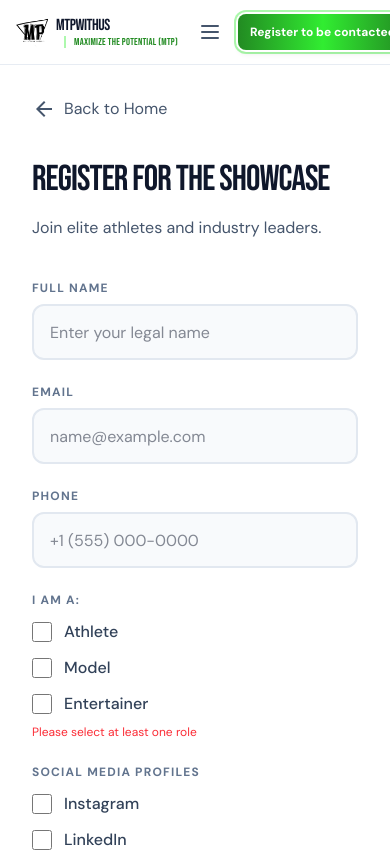
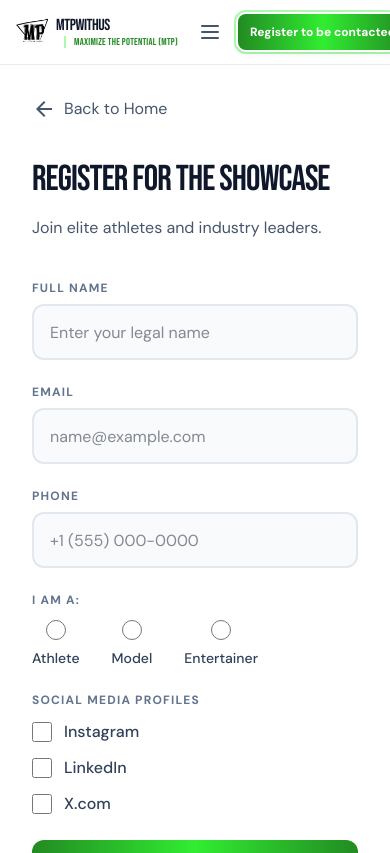
Before and after one commit to cliffordaddison/mtp-with-us, a React (Vite) app: page /register in a window 390 px wide. Shown: the top 853 px of the page. Built offline with nearby package versions, Linux system fonts and the light colour scheme; the HTML template or start-up script is replaced by a standard one.

Commit message:
Update Registration Page: Change role selection to radio buttons and replace connection image

```diff
--- a/src/pages/Register.tsx
+++ b/src/pages/Register.tsx
@@ -4,15 +4,15 @@ import { Layout, FooterContent } from '../components/Layout'
 
 export default function Register() {
   const [submitted, setSubmitted] = useState(false)
-  const [roles, setRoles] = useState<string[]>([])
+  const [role, setRole] = useState<string>('')
   const [socialPlatforms, setSocialPlatforms] = useState<string[]>([])
   const [socialUrls, setSocialUrls] = useState<{ [key: string]: string }>({})
   const [socialErrors, setSocialErrors] = useState<{ [key: string]: string }>({})
 
   const handleSubmit = (e: React.FormEvent) => {
     e.preventDefault()
-    // Validate at least one role is selected
-    if (roles.length === 0) {
+    // Validate that a role is selected
+    if (!role) {
       return
     }
     // Validate social media URLs if platforms are selected
@@ -56,8 +56,11 @@ export default function Register() {
     return String.raw`.*(twitter\.com/|x\.com/).*`
   }
 
-  const handleRoleChange = (role: string) => {
-    setRoles((prev) => (prev.includes(role) ? prev.filter((r) => r !== role) : [...prev, role]))
+  const handleRoleChange = (selectedRole: string) => {
+    // #region agent log
+    fetch('http://127.0.0.1:7247/ingest/a9a9a528-c2ff-4b90-84ac-bee7c31ad469',{method:'POST',headers:{'Content-Type':'application/json'},body:JSON.stringify({location:'Register.tsx:59',message:'Role change triggered',data:{selectedRole,currentRole:role},timestamp:Date.now(),runId:'debug',hypothesisId:'B'})}).catch(()=>{});
+    // #endregion
+    setRole(selectedRole)
   }
 
   const handleSocialPlatformChange = (platform: string) => {
@@ -95,8 +98,8 @@ export default function Register() {
     <Layout>
       <div className="flex-grow flex flex-col md:flex-row min-h-[calc(100vh-64px)]">
         {/* Hero Background Panel */}
-        <div className="hidden md:flex md:w-2/5 lg:w-2/5 relative bg-slate-900 items-center justify-center overflow-hidden">
-          <div className="absolute inset-0 bg-[url('/connection-talent.png')] bg-cover bg-center opacity-50" />
+        <div className="hidden md:flex md:w-2/5 lg:w-2/5 relative bg-slate-900 items-center justify-center overflow-hidden md:h-[calc(100vh-64px)]">
+          <div className="absolute inset-0 bg-[url('/connection-talent.png')] bg-cover bg-center opacity-50" style={{backgroundSize:'cover',backgroundPosition:'center',transform:'none',transition:'none'}} />
           <div className="absolute inset-0 bg-gradient-to-r from-slate-900/70 via-slate-900/60 to-slate-900/50" />
           <div className="relative z-10 max-w-md px-12 text-center md:text-left">
             <h2 className="font-display text-4xl lg:text-5xl text-white uppercase tracking-tight leading-tight mb-6">
@@ -110,7 +113,7 @@ export default function Register() {
         </div>
 
         {/* Form Panel */}
-        <div className="w-full md:w-3/5 lg:w-3/5 bg-white flex items-center justify-center p-8 lg:p-16">
+        <div className="w-full md:w-3/5 lg:w-3/5 bg-white flex items-start justify-center p-8 lg:p-16 overflow-y-auto md:h-[calc(100vh-64px)]">
           <div className="w-full max-w-md">
             {submitted ? (
               <div className="text-center space-y-6">
@@ -189,23 +192,22 @@ export default function Register() {
                     <div className="block text-xs font-bold uppercase tracking-widest text-slate-500 mb-3">
                       I am a:
                     </div>
-                    <div className="space-y-3">
-                      {['Athlete', 'Model', 'Entertainer'].map((role) => (
-                        <label key={role} htmlFor={`role-${role.toLowerCase()}`} className="flex items-center gap-3 cursor-pointer">
+                    <div className="flex items-start gap-8">
+                      {['Athlete', 'Model', 'Entertainer'].map((roleOption) => (
+                        <label key={roleOption} htmlFor={`role-${roleOption.toLowerCase()}`} className="flex flex-col items-center gap-2 cursor-pointer">
                           <input
-                            id={`role-${role.toLowerCase()}`}
-                            type="checkbox"
-                            checked={roles.includes(role.toLowerCase())}
-                            onChange={() => handleRoleChange(role.toLowerCase())}
-                            className="size-5 rounded border-2 border-slate-300 text-[var(--accent)] focus:ring-2 focus:ring-[var(--accent)] focus:ring-offset-2"
+                            id={`role-${roleOption.toLowerCase()}`}
+                            name="role"
+                            type="radio"
+                            value={roleOption.toLowerCase()}
+                            checked={role === roleOption.toLowerCase()}
+                            onChange={() => handleRoleChange(roleOption.toLowerCase())}
+                            className="size-5 border-2 border-slate-300 text-[var(--accent)] focus:ring-2 focus:ring-[var(--accent)] focus:ring-offset-2"
                           />
-                          <span className="text-slate-700 font-medium">{role}</span>
+                          <span className="text-slate-700 font-medium text-sm text-center">{roleOption}</span>
                         </label>
                       ))}
                     </div>
-                    {roles.length === 0 && (
-                      <p className="mt-2 text-xs text-red-500">Please select at least one role</p>
-                    )}
                   </div>
                   <div>
                     <div className="block text-xs font-bold uppercase tracking-widest text-slate-500 mb-3">
@@ -215,7 +217,7 @@ export default function Register() {
                       {[
                         { key: 'instagram', label: 'Instagram', placeholder: 'https://instagram.com/yourusername' },
                         { key: 'linkedin', label: 'LinkedIn', placeholder: 'https://linkedin.com/in/yourusername' },
-                        { key: 'x', label: 'X (Twitter)', placeholder: 'https://twitter.com/yourusername or https://x.com/yourusername' },
+                        { key: 'x', label: 'X.com', placeholder: 'https://x.com/yourusername' },
                       ].map((platform) => (
                         <div key={platform.key}>
                           <label className="flex items-center gap-3 cursor-pointer mb-2">
```
Also changed, not shown: 1 other file (tests, documents, lock files or other folders).
